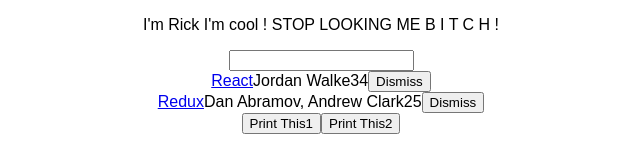
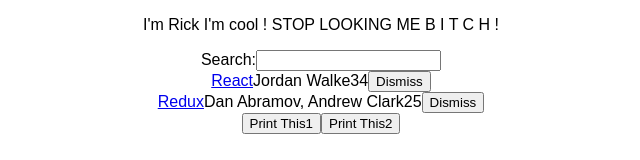
Before and after one commit to LawlietZe/TheRoadToLearn-React, a React (Create React App) app: page / in a window 1280 px wide. Shown: the top 160 px of the page, without its empty margins (319-959 px from the left). Built offline with nearby package versions, Linux system fonts and the light colour scheme.

Commit message:
composition component

```diff
--- a/src/App.js
+++ b/src/App.js
@@ -54,7 +54,9 @@
     return (
       <div className="App">
         <p>{this.state.speaker}</p>
-        <Search value={searchItem} onChange={ this.onSearchChange } />
+        <Search value={searchItem} onChange={ this.onSearchChange }>
+          Search:
+        </Search>
         <Table list={list} pattern={searchItem} onDismiss={this.onDismiss} />
         <button onClick={this.printThis}>Print This1</button>
         <button onClick={()=>{this.printThis()}}>Print This2</button>
@@ -65,9 +67,10 @@
 //定义 search组件
 class Search extends Component {
   render(){
-    const { value, onChange } = this.props;
+    const { value, onChange, children } = this.props;
     return (
       <form>
+        {children}
         <input
           type = "text"
           value = {value}
```
